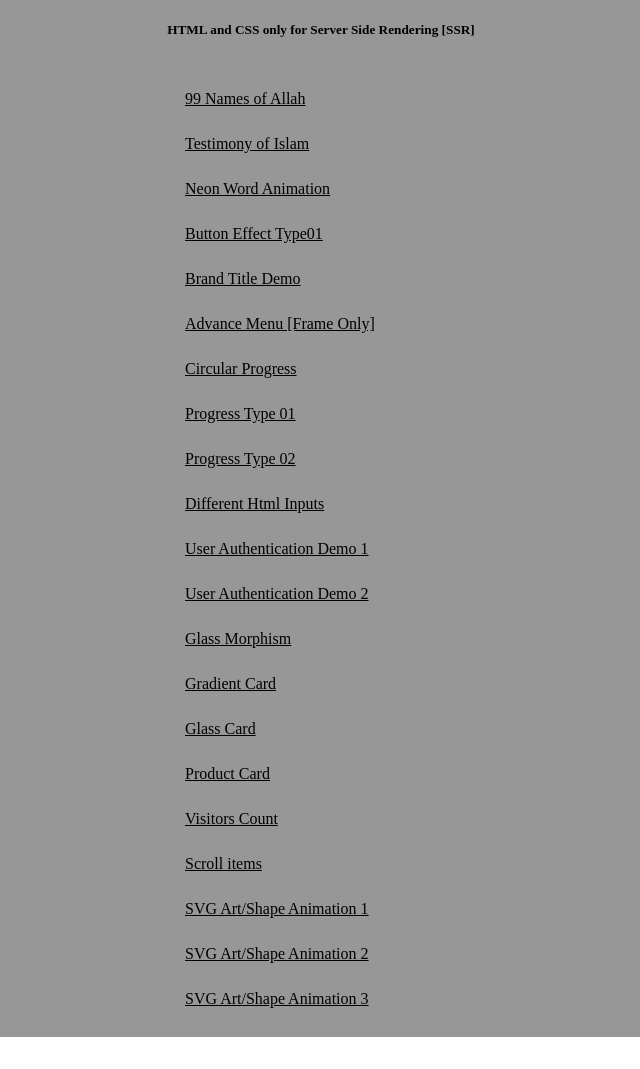
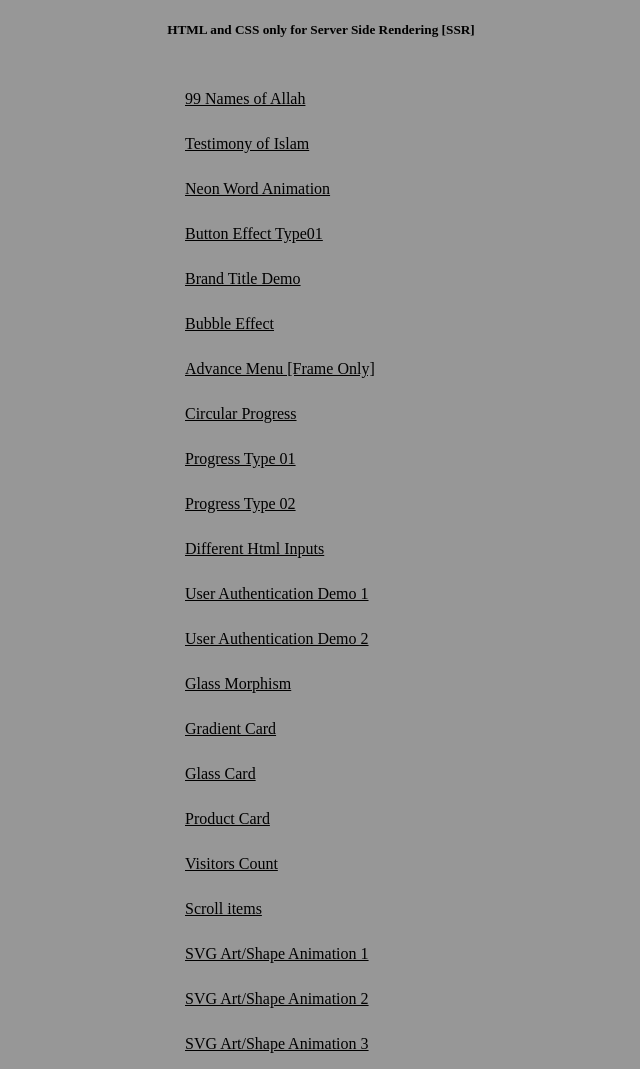
Before and after one commit to AsadullahMonsur/content_host, a plain HTML site: page index.html in a window 1280 px wide. Shown: the whole page, without its empty margins (319-959 px from the left). Before the commit the page ends 1037 px from the top, so only its background shows below. Drawn offline with Linux system fonts and the light colour scheme.

Commit message:
update 07

```diff
--- a/index.html
+++ b/index.html
@@ -90,6 +90,10 @@
         </li>
 
         <li>
+            <a href="bubble_effects.html"> Bubble Effect </a>
+        </li>
+
+        <li>
             <a href="rotation.html"> Advance Menu [Frame Only] </a>
         </li>
 
```
